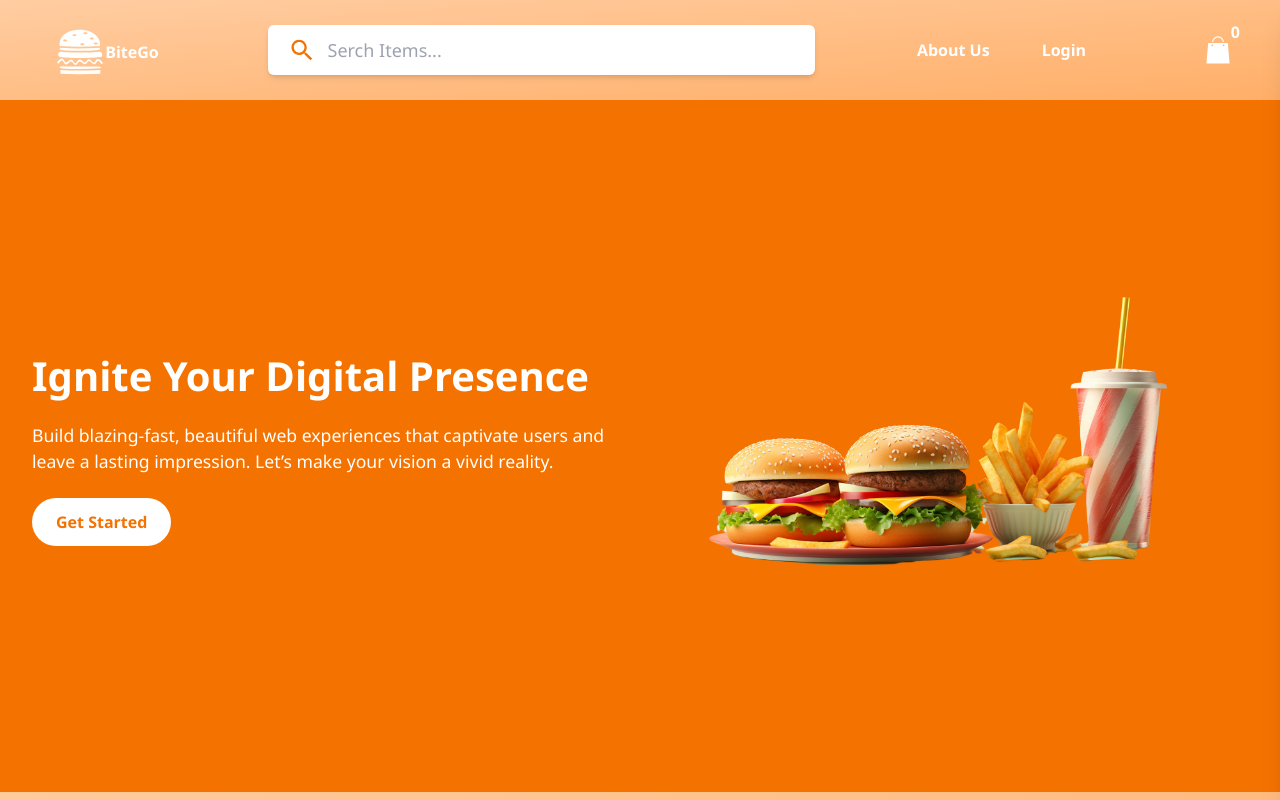
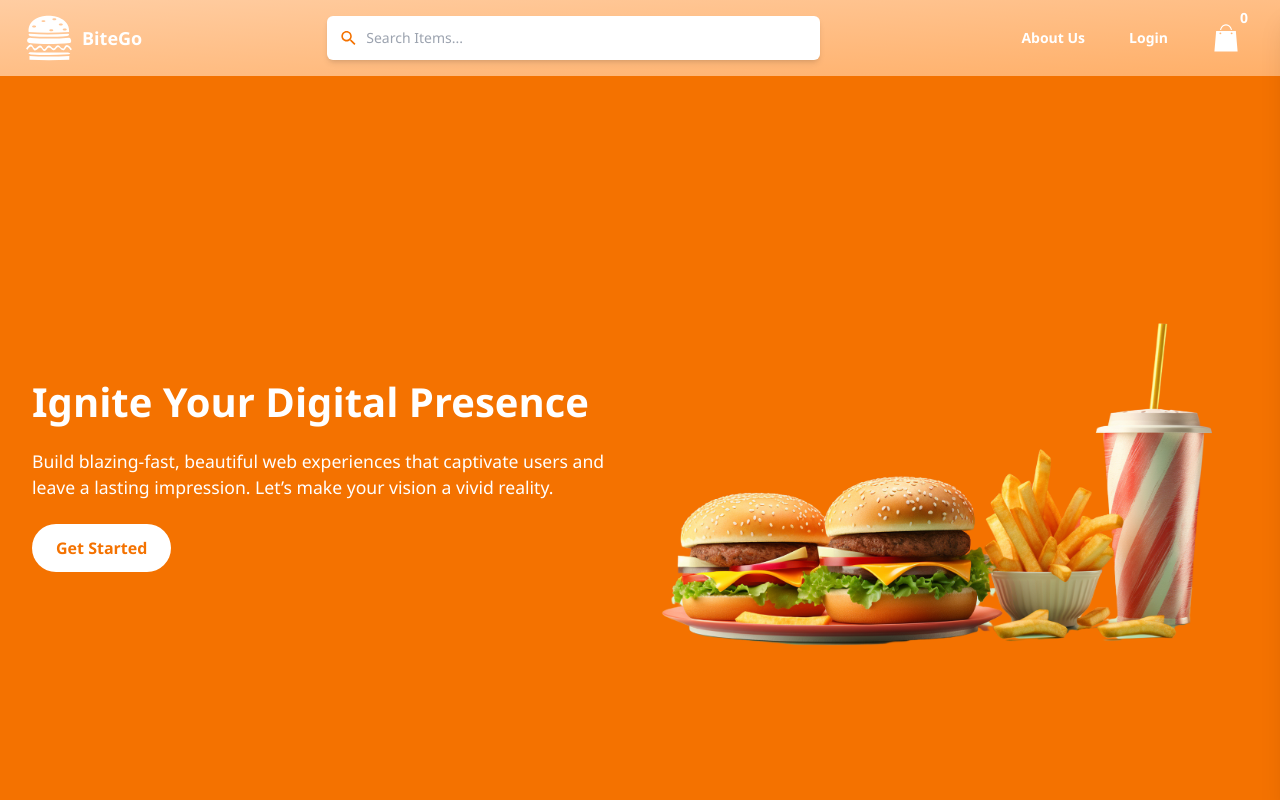
Before and after one commit to SharvariShanbhag/Food-Delivery-Webpage, a React (Vite) app: page / in a window 1280 px wide. Shown: the top 800 px of the page. Built offline with nearby package versions, Linux system fonts and the light colour scheme.

Commit message:
Hello to my Food Delivery webpage

```diff
--- a/src/components/Card2.jsx
+++ b/src/components/Card2.jsx
@@ -8,7 +8,8 @@ import { IncrementQty, RemoveItem,DecrementQty } from "../redux/cartSlice";
 function Card2({id,price,image,qty,name}){
     let dispatch=useDispatch()
   return(
-    <div className=" w-full h-[140px] flex justify-between ">
+    <div className="w-full flex flex-col md:flex-row justify-between items-center gap-3 md:h-[140px] py-2">
+
       <div className=" h-full w-[60%] p-2 flex">
        <div className=" h-full w-[60%] overflow-hidden rounded-l">
             <img src={image} alt="" className="object-cover "/>
--- a/src/components/Header.css
+++ b/src/components/Header.css
@@ -75,3 +75,29 @@
 .header-image img:hover {
   transform: scale(1.05) rotate(1deg);
 }
+.navbar {
+  position: sticky; /* or fixed if you use fixed */
+  top: 0;
+  z-index: 1000;  /* high value to keep it on top */
+  background: rgba(255, 205, 162, 0.9); /* semi-transparent so header can peek through but links stay visible */
+  backdrop-filter: blur(6px); /* optional for glass effect */
+}
+.header-image img {
+  margin: 2rem 0;
+  width: 100%;
+  max-width: 600px;
+  border-radius: 1rem;
+  transition: transform 0.5s ease;
+
+  /* Add this for pop-out effect */
+  position: relative;      /* important to keep it in flow */
+  top: 30px;               /* moves image down 30px (or adjust) */
+  /* box-shadow: 0 10px 30px rgba(0,0,0,0.3); 3D shadow */
+  z-index: 1;              /* less than navbar */
+  /* background: white;       if image has transparency, add bg */
+}
+.header {
+  padding-bottom: 4rem; /* increase bottom padding to avoid cutting image */
+  position: relative;   /* keep relative for stacking */
+  z-index: 0;
+}
--- a/src/components/Nav.jsx
+++ b/src/components/Nav.jsx
@@ -1,67 +1,156 @@
 import React, { useContext, useEffect } from "react";
-import { GiHamburger } from "react-icons/gi";
+import { GiHamburger, GiShoppingBag } from "react-icons/gi";
 import { IoMdSearch } from "react-icons/io";
-import { GiShoppingBag } from "react-icons/gi";
 import { dataContext } from "../context/UserContext";
 import { food_items } from "../../food";
 import { useSelector } from "react-redux";
 import { Link } from 'react-router-dom';
 
+function Nav() {
+  const { input, setInput, setCate, setShowCart } = useContext(dataContext);
+  const items = useSelector(state => state.cart);
 
+  useEffect(() => {
+    const newList = food_items.filter(item =>
+      item.food_name.toLowerCase().includes(input.toLowerCase())
+    );
+    setCate(newList);
+  }, [input]);
 
-function Nav(){
+  return (
+    <div className="w-full sticky top-0 z-50 bg-gradient-to-br from-[#FFCDA2] to-[#FFAF68] px-2 md:px-6 py-2 flex flex-col md:flex-row items-center justify-between space-y-2 md:space-y-0">
 
-  let {input,setInput,cate,setCate,showCart,setShowCart}=useContext(dataContext)
-  useEffect(()=>{
-    let newList=food_items.filter((item)=>item.food_name.includes(input) || item.food_name.toLowerCase().includes(input))
-    setCate(newList)
-  },[input])
-  let items=useSelector(state=>state.cart)
-  return(
-    <div className="w-full flex flex-col md:flex-row items-center justify-between px-4 md:px-8 py-4 md:h-[100px] sticky top-0 z-50 bg-gradient-to-br from-[#FFCDA2] to-[#FFAF68] space-y-4 md:space-y-0">
+      {/* Logo Section */}
+      <div className="flex items-center gap-2">
+        <GiHamburger className="w-[50px] h-[50px] text-white" />
+        <div className="text-white font-extrabold text-lg">BiteGo</div>
+      </div>
 
-      <div className="w-[150px] h-[100px]  flex justify-center items-center rounded-md  mt-1">
-        <GiHamburger className="w-[50px] h-[50px] text-white text-2"/>
-      <div className="font-extrabold text-white ">BiteGo</div>
+      {/* Search Bar */}
+      <form
+        className="w-full md:w-[40%] h-[44px] bg-white flex items-center px-3 gap-2 rounded-md shadow-md"
+        onSubmit={e => e.preventDefault()}
+      >
+        <IoMdSearch className="text-[#F47200] w-5 h-5" />
+        <input
+          type="text"
+          placeholder="Search Items..."
+          className="w-full outline-none text-sm"
+          value={input}
+          onChange={e => setInput(e.target.value)}
+        />
+      </form>
 
-      </div>
-      {/* <div className="font-bold text-white">BiteGo</div> */}
-      <form className="w-full md:w-[45%] h-[50px] bg-white flex items-center px-5 gap-3 rounded-md shadow-md" onSubmit={(e)=>e.preventDefault()} >
-        <IoMdSearch className="text-[#F47200] w-[30px] h-[30px]"/>
-        <input type="text" placeholder="Serch Items..." className="w-[100%] outline-none text-[14px] md:text-[18px]" onChange={(e)=>setInput(e.target.value)}value={input}/>
-      </form>
-      <div className="flex items-center mt-3">
-
-
-      <div className="flex items-center gap-3 md:gap-5 mt-2 md:mt-0">
-        <Link
-  to="/aboutus"
-  className="relative text-white px-4 py-4  rounded-full transition duration-300 hover:after:w-[35px] after:absolute after:left-4 after:bottom-2 after:h-[2px] after:w-0 after:bg-white after:transition-all after:duration-300 font-semibold "
->
-  About Us
-</Link>
-
-<Link
-  to="/login"
-  className="relative text-white px-4 py-4 rounded-full transition duration-300 hover:after:w-[35px] after:absolute after:left-4 after:bottom-2 after:h-[2px] after:w-0 after:bg-white after:transition-all after:duration-300 font-semibold     "
->
-  Login
-</Link>
-</div>
-
-      </div>
-      <div className="w-[60px] h-[60px]  flex justify-center items-center rounded-md  mt-6 relative " onClick={()=>{
+      {/* Links and Cart */}
+      <div className="flex items-center gap-3 text-white text-sm">
+        <Link to="/aboutus" className="relative text-white px-4 py-4  rounded-full transition duration-300 hover:after:w-[35px] after:absolute after:left-4 after:bottom-2 after:h-[2px] after:w-0 after:bg-white after:transition-all after:duration-300 font-semibold ">
+          About Us
+        </Link>
+        <Link to="/login" className="relative text-white px-4 py-4  rounded-full transition duration-300 hover:after:w-[35px] after:absolute after:left-4 after:bottom-2 after:h-[2px] after:w-0 after:bg-white after:transition-all after:duration-300 font-semibold ">
+          Login
+        </Link>
+        <div className="w-[60px] h-[60px]  flex justify-center items-center rounded-md  relative " onClick={()=>{
         setShowCart(true)
       }}>
             <span className="absolute top-0 right-2 text-white font-bold">{items.length}</span>
         <GiShoppingBag className="w-[30px] h-[30px] text-white "/>
 
       </div>
+      </div>
     </div>
-  )
+  );
 }
 
-export default Nav
+export default Nav;
+
+
+
+
+
+
+
+
+
+
+
+
+
+
+
+
+
+
+
+
+
+
+
+// import React, { useContext, useEffect } from "react";
+// import { GiHamburger } from "react-icons/gi";
+// import { IoMdSearch } from "react-icons/io";
+// import { GiShoppingBag } from "react-icons/gi";
+// import { dataContext } from "../context/UserContext";
+// import { food_items } from "../../food";
+// import { useSelector } from "react-redux";
+// import { Link } from 'react-router-dom';
+
+
+
+// function Nav(){
+
+//   let {input,setInput,cate,setCate,showCart,setShowCart}=useContext(dataContext)
+//   useEffect(()=>{
+//     let newList=food_items.filter((item)=>item.food_name.includes(input) || item.food_name.toLowerCase().includes(input))
+//     setCate(newList)
+//   },[input])
+//   let items=useSelector(state=>state.cart)
+//   return(
+//     <div className="w-full flex flex-col md:flex-row items-center justify-between px-2 md:px-8 py-1 md:h-[100px] sticky top-0 z-50 bg-gradient-to-br from-[#FFCDA2] to-[#FFAF68] space-y-2 md:space-y-0">
+
+
+
+//       <div className="w-[150px] h-[100px]  flex justify-center items-center rounded-md  mt-1">
+//         <GiHamburger className="w-[50px] h-[50px] text-white text-2"/>
+//       <div className="font-extrabold text-white ">BiteGo</div>
+
+//       </div>
+//       {/* <div className="font-bold text-white">BiteGo</div> */}
+//       <form className="w-full md:w-[45%] h-[50px] bg-white flex items-center px-5 gap-3 rounded-md shadow-md" onSubmit={(e)=>e.preventDefault()} >
+//         <IoMdSearch className="text-[#F47200] w-[30px] h-[30px]"/>
+//         <input type="text" placeholder="Serch Items..." className="w-[100%] outline-none text-[14px] md:text-[18px]" onChange={(e)=>setInput(e.target.value)}value={input}/>
+//       </form>
+//       <div className="flex items-center mt-3">
+
+
+//       <div className="flex items-center gap-3 md:gap-5 mt-2 md:mt-0">
+//         <Link
+//   to="/aboutus"
+//   className="relative text-white px-4 py-4  rounded-full transition duration-300 hover:after:w-[35px] after:absolute after:left-4 after:bottom-2 after:h-[2px] after:w-0 after:bg-white after:transition-all after:duration-300 font-semibold "
+// >
+//   About Us
+// </Link>
+
+// <Link
+//   to="/login"
+//   className="relative text-white px-4 py-4 rounded-full transition duration-300 hover:after:w-[35px] after:absolute after:left-4 after:bottom-2 after:h-[2px] after:w-0 after:bg-white after:transition-all after:duration-300 font-semibold     "
+// >
+//   Login
+// </Link>
+// </div>
+
+//       </div>
+//       <div className="w-[60px] h-[60px]  flex justify-center items-center rounded-md  mt-6 relative " onClick={()=>{
+//         setShowCart(true)
+//       }}>
+//             <span className="absolute top-0 right-2 text-white font-bold">{items.length}</span>
+//         <GiShoppingBag className="w-[30px] h-[30px] text-white "/>
+
+//       </div>
+//     </div>
+//   )
+// }
+
+// export default Nav
 
 // import React, { useContext, useEffect } from "react";
 // import { GiHamburger, GiShoppingBag } from "react-icons/gi";
--- a/src/pages/AboutUs.css
+++ b/src/pages/AboutUs.css
@@ -91,3 +91,59 @@
 .animate-fade-in-right {
   animation: fadeInRight 1s ease forwards;
 }
+@media (max-width: 768px) {
+  .hero-container {
+    flex-direction: column-reverse;
+    height: auto;
+  }
+
+  .hero-left,
+  .hero-right {
+    width: 100%;
+    padding: 40px 20px;
+    text-align: center;
+    clip-path: none;
+  }
+
+  .hero-left h1 {
+    font-size: 28px;
+  }
+
+  .hero-left p {
+    font-size: 16px;
+    max-width: 100%;
+  }
+
+  .order-btn,
+  .read-btn {
+    font-size: 14px;
+    padding: 10px 20px;
+    margin: 10px 5px;
+  }
+
+  .hero-right {
+    height: 300px;
+    background-position: center;
+    background-size: cover;
+  }
+}
+
+@media (max-width: 480px) {
+  .hero-left h1 {
+    font-size: 24px;
+  }
+
+  .hero-left p {
+    font-size: 14px;
+  }
+
+  .order-btn,
+  .read-btn {
+    font-size: 13px;
+    padding: 8px 18px;
+  }
+
+  .hero-right {
+    height: 200px;
+  }
+}
--- a/src/pages/AboutUs.jsx
+++ b/src/pages/AboutUs.jsx
@@ -36,7 +36,7 @@ const WavySection = () => {
     navigate('/'); // Assuming "/" route renders your Home component
   };
   return (
-    <div className="hero-container">
+    <div className="hero-container ">
       <div className="hero-left animate-fade-in-left">
         <h1>Welcome to <span>BiteGo</span></h1>
         <p>
--- a/src/pages/Login.css
+++ b/src/pages/Login.css
@@ -64,3 +64,29 @@ body {
 .login-switch a:hover {
   text-decoration: underline;
 }
+@media (max-width: 480px) {
+  .login-container {
+    padding: 1rem;       /* add some padding so form doesn't touch screen edges */
+    height: auto;        /* allow height to adjust on small devices */
+  }
+
+  .login-form {
+    padding: 1.5rem 1rem;  /* reduce padding */
+    max-width: 100%;       /* full width on small screens */
+    box-shadow: none;      /* optional: remove shadow for cleaner look */
+  }
+
+  .login-form h2 {
+    font-size: 1.5rem;    /* smaller heading */
+  }
+
+  .login-form input,
+  .login-form button {
+    font-size: 14px;      /* smaller inputs and button text */
+    padding: 0.6rem;
+  }
+
+  .login-switch {
+    font-size: 13px;      /* smaller text */
+  }
+}
```
